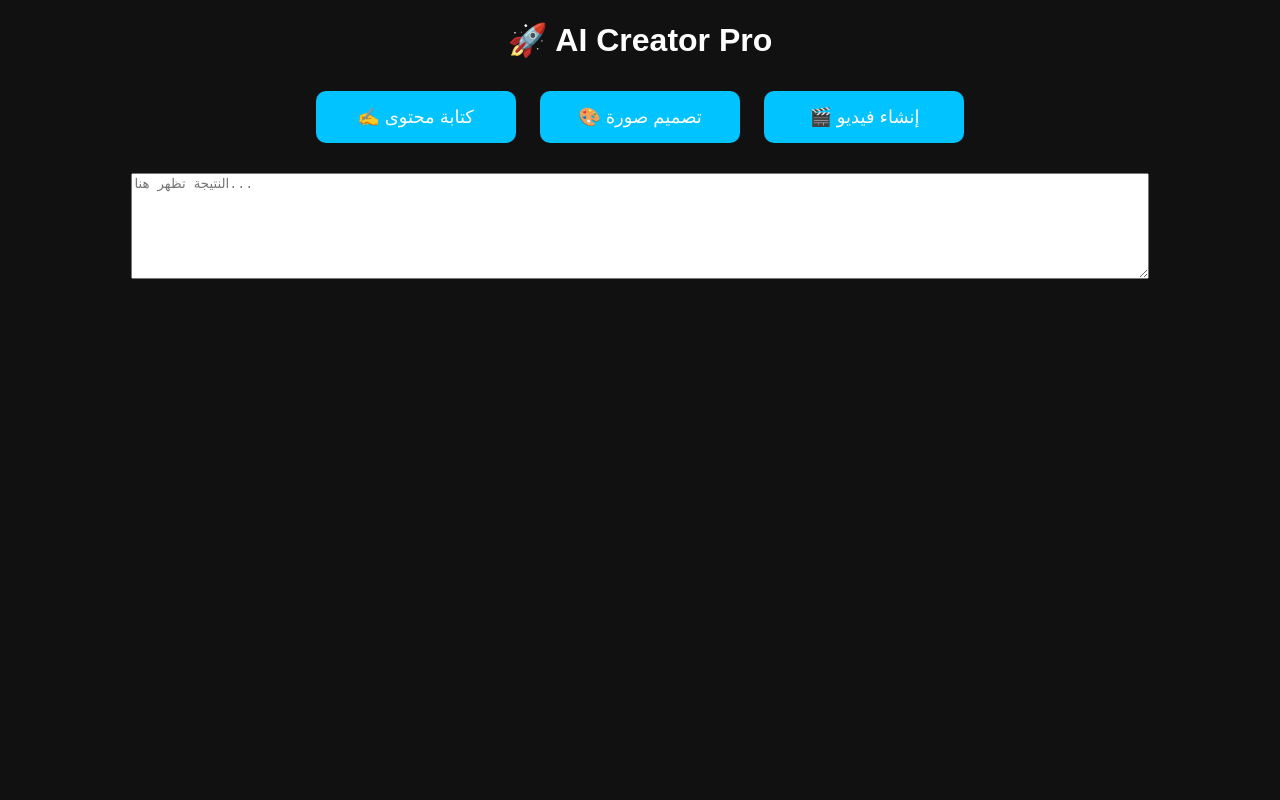
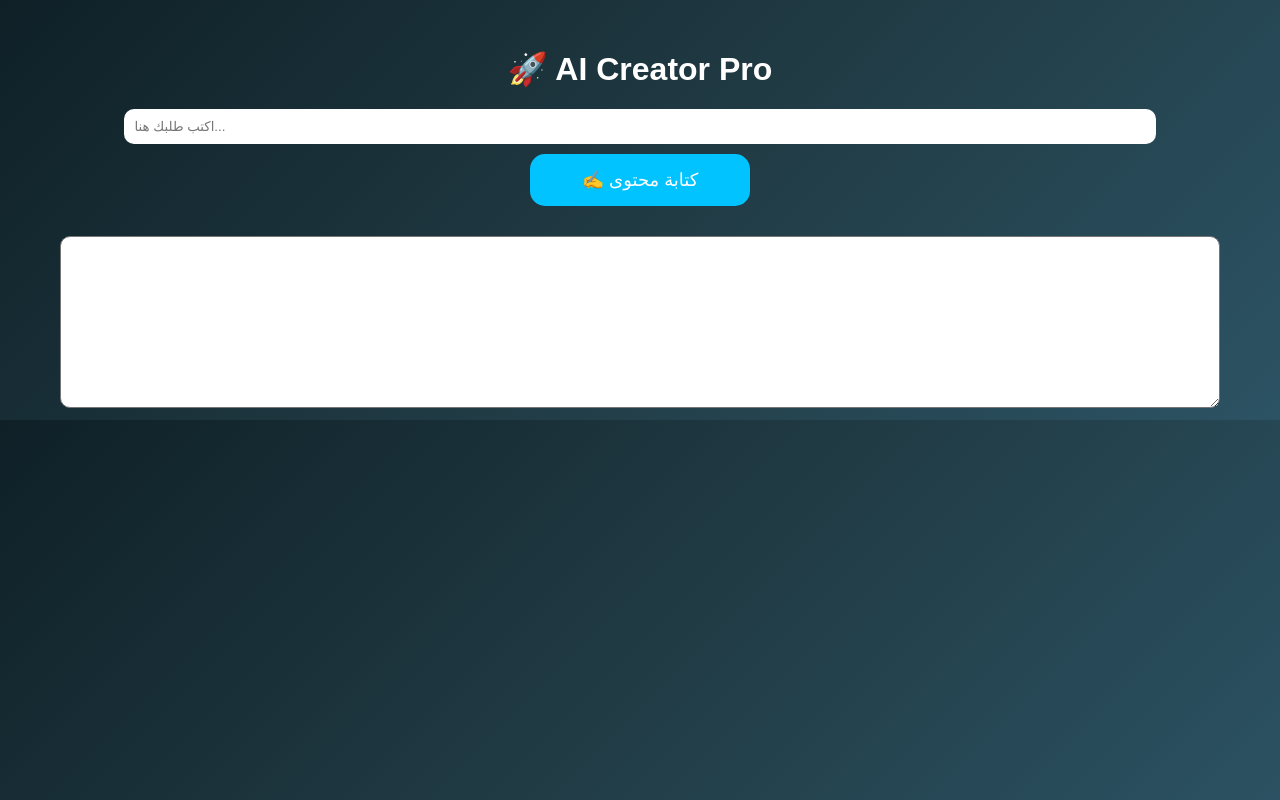
Before and after one commit to hetlarsultan2016-gif/Work-Ai, a plain HTML site: page index.html in a window 1280 px wide. Drawn offline with Linux system fonts and the light colour scheme.

Commit message:
Refactor HTML and update styling and scripts

```diff
--- a/index.html
+++ b/index.html
@@ -3,34 +3,82 @@
 <head>
 <meta charset="UTF-8">
 <title>AI Creator Pro</title>
+
 <style>
-body { font-family: Arial; text-align: center; background:#111; color:white; }
-button { padding:15px; margin:10px; width:200px; border:none; border-radius:10px; background:#00c3ff; color:white; font-size:18px; }
-textarea { width:80%; height:100px; margin-top:20px; }
+body {
+  font-family: Arial;
+  background: linear-gradient(135deg,#0f2027,#203a43,#2c5364);
+  color:white;
+  text-align:center;
+}
+
+.container {
+  margin-top:50px;
+}
+
+button {
+  padding:15px;
+  margin:10px;
+  width:220px;
+  border:none;
+  border-radius:15px;
+  background:#00c3ff;
+  font-size:18px;
+  color:white;
+  cursor:pointer;
+}
+
+textarea {
+  width:90%;
+  height:150px;
+  margin-top:20px;
+  border-radius:10px;
+  padding:10px;
+}
+
+input {
+  width:80%;
+  padding:10px;
+  border-radius:10px;
+  border:none;
+}
 </style>
 </head>
 
 <body>
 
+<div class="container">
+
 <h1>🚀 AI Creator Pro</h1>
 
+<input id="prompt" placeholder="اكتب طلبك هنا...">
+
+<br>
+
 <button onclick="generateText()">✍️ كتابة محتوى</button>
-<button onclick="generateImage()">🎨 تصميم صورة</button>
-<button onclick="generateVideo()">🎬 إنشاء فيديو</button>
 
-<textarea id="output" placeholder="النتيجة تظهر هنا..."></textarea>
+<textarea id="output"></textarea>
+
+</div>
 
 <script>
-function generateText(){
-document.getElementById("output").value = "اكتب هنا API لربط ChatGPT...";
-}
+async function generateText() {
+  let prompt = document.getElementById("prompt").value;
 
-function generateImage(){
-document.getElementById("output").value = "اربط Leonardo API هنا...";
-}
+  let response = await fetch("https://api.openai.com/v1/chat/completions", {
+    method: "POST",
+    headers: {
+      "Authorization": "Bearer YOUR_API_KEY",
+      "Content-Type": "application/json"
+    },
+    body: JSON.stringify({
+      model: "gpt-4o-mini",
+      messages: [{ role: "user", content: prompt }]
+    })
+  });
 
-function generateVideo(){
-document.getElementById("output").value = "اربط Pictory هنا...";
+  let data = await response.json();
+  document.getElementById("output").value = data.choices[0].message.content;
 }
 </script>
 
```
